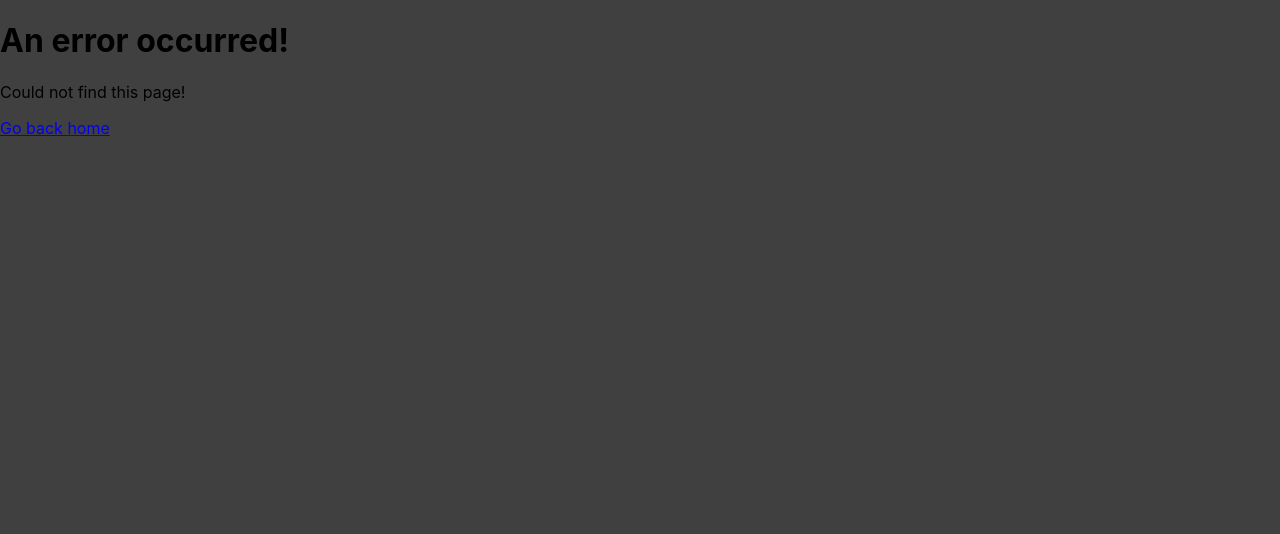
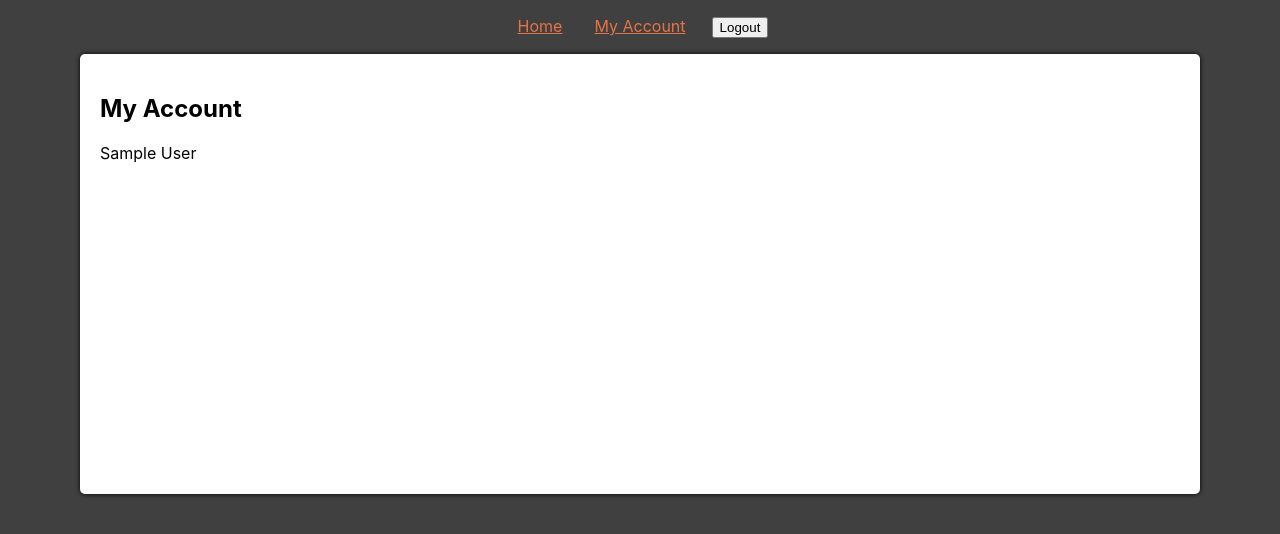
Before and after one commit to ahmed-raza/react, a React (Create React App) app: page /my-account in a window 1280 px wide. Shown: the top 534 px of the page. Built offline with nearby package versions, Linux system fonts and the light colour scheme; sample sign-in values are in the browser's storage.

Commit message:
My Account page and minor fixes to login component

```diff
--- a/src/components/Auth/Login.js
+++ b/src/components/Auth/Login.js
@@ -34,12 +34,11 @@ const Login = () => {
       .catch(({ response }) => {
         setErrors(response.data);
       });
-    navigate("/");
   };
 
   return (
     <Card title="Login">
-      {errors ? <Messages messages={errors} /> : undefined}
+      {errors && <Messages messages={errors} />}
       <form onSubmit={loginSubmitHandler}>
         <div>
           <label htmlFor="email">Email</label>
--- a/src/components/Pages/Home.js
+++ b/src/components/Pages/Home.js
@@ -5,12 +5,10 @@ import { getAuthUser } from "../util/auth";
 
 const Home = () => {
   const token = useRouteLoaderData("root");
-  const user = getAuthUser();
 
   return (
     <Card title="Calories Management System">
       <p>Welcome to the calories management system.</p>
-      {token && <p>Hi {user.name}!</p>}
     </Card>
   );
 };
--- /dev/null
+++ b/src/components/Pages/MyAccount.js
@@ -0,0 +1,10 @@
+import React from "react";
+import Card from "../UI/Card";
+import { getAuthUser } from "../util/auth";
+
+const MyAccount = () => {
+  const user = getAuthUser();
+  return <Card title="My Account">{user.name}</Card>;
+};
+
+export default MyAccount;
--- a/src/components/UI/MainNavigation.js
+++ b/src/components/UI/MainNavigation.js
@@ -18,11 +18,16 @@ const MainNavigation = () => {
           </NavLink>
         </li>
         {token && (
-          <li>
-            <Form action="/logout" method="POST">
-              <button>Logout</button>
-            </Form>
-          </li>
+          <>
+            <li>
+              <NavLink to="/my-account">My Account</NavLink>
+            </li>
+            <li>
+              <Form action="/logout" method="POST">
+                <button>Logout</button>
+              </Form>
+            </li>
+          </>
         )}
         {!token && (
           <>
--- a/src/components/util/auth.js
+++ b/src/components/util/auth.js
@@ -2,7 +2,6 @@ import { redirect } from "react-router-dom";
 
 export function getAuthToken() {
   const token = localStorage.getItem("access_token");
-  console.log(token);
   return token;
 }
 
@@ -17,6 +16,14 @@ export function getAuthUser() {
 
 export function checkAuthLoader() {
   const token = getAuthToken();
+  if (!token) {
+    return redirect("/");
+  }
+  return null;
+}
+
+export function checkAuthLoaderNegate() {
+  const token = getAuthToken();
   if (token) {
     return redirect("/");
   }
```
Also changed, not shown: src/App.js (+9 -3 lines).
